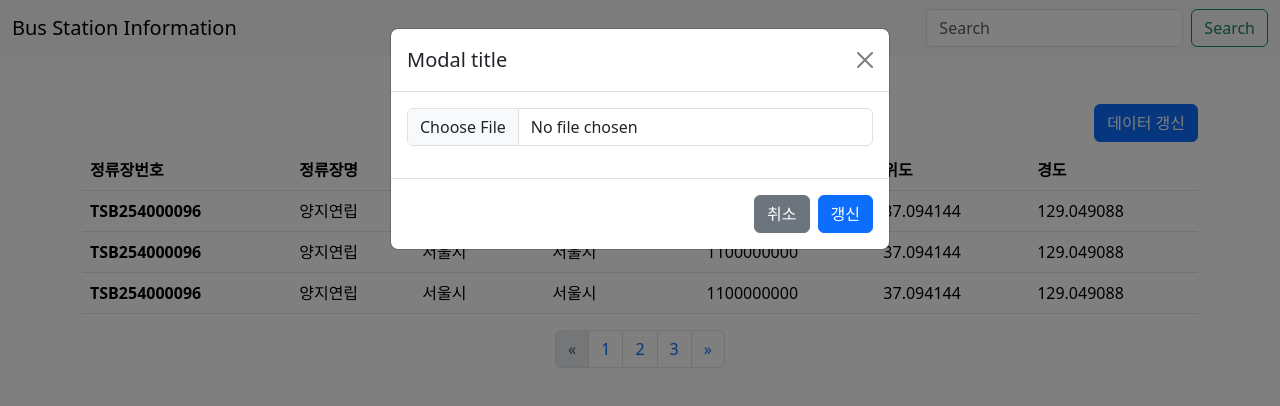
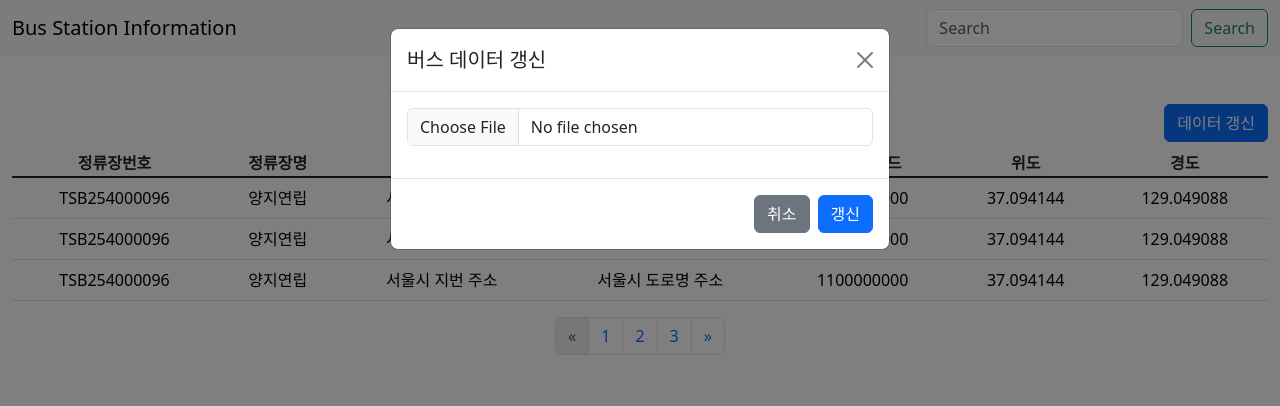
Before and after one commit to Ruby-Toys/bus-data-vue, a Vue app: page / in a window 1280 px wide. Both pictures are taken after a click on the button "데이터 갱신". Shown: the top 406 px of the page. Built offline with nearby package versions, Linux system fonts and the light colour scheme.

Commit message:
feat : 컴포넌트 분리

```diff
--- a/src/App.vue
+++ b/src/App.vue
@@ -1,3 +1,9 @@
 <template>
   <router-view />
 </template>
+
+<style>
+tr {
+  cursor: pointer;
+}
+</style>
--- /dev/null
+++ b/src/components/common/ListComp.vue
@@ -0,0 +1,16 @@
+<template>
+  <div class="table-responsive">
+    <table class="table table-hover align-middle">
+      <thead>
+        <slot name="thead" />
+      </thead>
+      <tbody class="table-group-divider">
+        <slot name="tbody" />
+      </tbody>
+    </table>
+  </div>
+</template>
+
+<script lang="ts" setup></script>
+
+<style scoped></style>
--- /dev/null
+++ b/src/components/common/ModalComp.vue
@@ -0,0 +1,48 @@
+<template>
+  <div
+    class="modal fade"
+    :id="id"
+    tabindex="-1"
+    aria-labelledby="modalLabel"
+    aria-hidden="true"
+  >
+    <div class="modal-dialog">
+      <div class="modal-content">
+        <div class="modal-header">
+          <h1 class="modal-title fs-5" id="modalLabel">{{ title }}</h1>
+          <button
+            type="button"
+            class="btn-close"
+            data-bs-dismiss="modal"
+            aria-label="Close"
+          ></button>
+        </div>
+        <div class="modal-body">
+          <slot name="body" />
+        </div>
+        <div class="modal-footer">
+          <button
+            type="button"
+            class="btn btn-secondary"
+            data-bs-dismiss="modal"
+          >
+            취소
+          </button>
+          <button type="button" class="btn btn-primary">{{ approve }}</button>
+        </div>
+      </div>
+    </div>
+  </div>
+</template>
+
+<script lang="ts" setup>
+import { defineProps } from "vue";
+
+defineProps({
+  id: { type: String, required: true },
+  title: { type: String, required: true },
+  approve: { type: String, required: true },
+});
+</script>
+
+<style scoped></style>
--- /dev/null
+++ b/src/components/common/ModalToggleButtonComp.vue
@@ -0,0 +1,21 @@
+<template>
+  <button
+    type="button"
+    class="btn btn-primary"
+    data-bs-toggle="modal"
+    :data-bs-target="`#${id}`"
+  >
+    {{ text }}
+  </button>
+</template>
+
+<script lang="ts" setup>
+import { defineProps } from "vue";
+
+defineProps({
+  id: { type: String, required: true },
+  text: { type: String, required: true },
+});
+</script>
+
+<style scoped></style>
--- /dev/null
+++ b/src/components/common/NavbarComp.vue
@@ -0,0 +1,20 @@
+<template>
+  <nav class="navbar bg-body-tertiary">
+    <div class="container-fluid">
+      <a class="navbar-brand">Bus Station Information</a>
+      <form class="d-flex" role="search">
+        <input
+          class="form-control me-2"
+          type="search"
+          placeholder="Search"
+          aria-label="Search"
+        />
+        <button class="btn btn-outline-success" type="submit">Search</button>
+      </form>
+    </div>
+  </nav>
+</template>
+
+<script lang="ts" setup></script>
+
+<style scoped></style>
--- /dev/null
+++ b/src/components/common/PaginationComp.vue
@@ -0,0 +1,23 @@
+<template>
+  <nav aria-label="Page navigation">
+    <ul class="pagination justify-content-center">
+      <li class="page-item disabled">
+        <a class="page-link" href="#" aria-label="Previous">
+          <span aria-hidden="true">&laquo;</span>
+        </a>
+      </li>
+      <li class="page-item"><a class="page-link" href="#">1</a></li>
+      <li class="page-item"><a class="page-link" href="#">2</a></li>
+      <li class="page-item"><a class="page-link" href="#">3</a></li>
+      <li class="page-item">
+        <a class="page-link" href="#" aria-label="Next">
+          <span aria-hidden="true">&raquo;</span>
+        </a>
+      </li>
+    </ul>
+  </nav>
+</template>
+
+<script lang="ts" setup></script>
+
+<style scoped></style>
--- a/src/views/HomeView.vue
+++ b/src/views/HomeView.vue
@@ -1,131 +1,86 @@
 <template>
-  <nav class="navbar bg-body-tertiary">
-    <div class="container-fluid">
-      <a class="navbar-brand">Bus Station Information</a>
-      <form class="d-flex" role="search">
-        <input
-          class="form-control me-2"
-          type="search"
-          placeholder="Search"
-          aria-label="Search"
-        />
-        <button class="btn btn-outline-success" type="submit">Search</button>
-      </form>
+  <NavbarComp />
+  <div class="container-xxl mt-5">
+    <div class="d-flex justify-content-end mb-2">
+      <ModalToggleButtonComp :id="modal.id" :text="modal.toggle" />
     </div>
-  </nav>
-
-  <div class="container mt-5">
-    <div class="d-flex justify-content-end mb-2">
-      <!-- Button trigger modal -->
-      <button
-        type="button"
-        class="btn btn-primary"
-        data-bs-toggle="modal"
-        data-bs-target="#exampleModal"
-      >
-        데이터 갱신
-      </button>
-    </div>
-    <table class="table">
-      <thead>
-        <tr>
-          <th scope="col">정류장번호</th>
-          <th scope="col">정류장명</th>
-          <th scope="col">지번 주소</th>
-          <th scope="col">도로명 주소</th>
-          <th scope="col">법정동코드</th>
-          <th scope="col">위도</th>
-          <th scope="col">경도</th>
+    <ListComp>
+      <template #thead>
+        <th scope="col" class="text-center">정류장번호</th>
+        <th scope="col" class="text-center">정류장명</th>
+        <th scope="col" class="text-center">지번 주소</th>
+        <th scope="col" class="text-center">도로명 주소</th>
+        <th scope="col" class="text-center">법정동 코드</th>
+        <th scope="col" class="text-center">위도</th>
+        <th scope="col" class="text-center">경도</th>
+      </template>
+      <template #tbody>
+        <tr v-for="bus in busList" :key="bus.stationId">
+          <td class="text-center">{{ bus.stationId }}</td>
+          <td class="text-center">{{ bus.name }}</td>
+          <td class="text-center">{{ bus.address }}</td>
+          <td class="text-center">{{ bus.roadAddress }}</td>
+          <td class="text-center">{{ bus.bcode }}</td>
+          <td class="text-center">{{ bus.lng }}</td>
+          <td class="text-center">{{ bus.lat }}</td>
         </tr>
-      </thead>
-      <tbody>
-        <tr>
-          <th scope="row">TSB254000096</th>
-          <td>양지연립</td>
-          <td>서울시</td>
-          <td>서울시</td>
-          <td>1100000000</td>
-          <td>37.094144</td>
-          <td>129.049088</td>
-        </tr>
-        <tr>
-          <th scope="row">TSB254000096</th>
-          <td>양지연립</td>
-          <td>서울시</td>
-          <td>서울시</td>
-          <td>1100000000</td>
-          <td>37.094144</td>
-          <td>129.049088</td>
-        </tr>
-        <tr>
-          <th scope="row">TSB254000096</th>
-          <td>양지연립</td>
-          <td>서울시</td>
-          <td>서울시</td>
-          <td>1100000000</td>
-          <td>37.094144</td>
-          <td>129.049088</td>
-        </tr>
-      </tbody>
-    </table>
-    <nav aria-label="Page navigation">
-      <ul class="pagination justify-content-center">
-        <li class="page-item disabled">
-          <a class="page-link" href="#" aria-label="Previous">
-            <span aria-hidden="true">&laquo;</span>
-          </a>
-        </li>
-        <li class="page-item"><a class="page-link" href="#">1</a></li>
-        <li class="page-item"><a class="page-link" href="#">2</a></li>
-        <li class="page-item"><a class="page-link" href="#">3</a></li>
-        <li class="page-item">
-          <a class="page-link" href="#" aria-label="Next">
-            <span aria-hidden="true">&raquo;</span>
-          </a>
-        </li>
-      </ul>
-    </nav>
+      </template>
+    </ListComp>
+    <PaginationComp />
   </div>
-
-  <!-- Modal -->
-  <div
-    class="modal fade"
-    id="exampleModal"
-    tabindex="-1"
-    aria-labelledby="exampleModalLabel"
-    aria-hidden="true"
-  >
-    <div class="modal-dialog">
-      <div class="modal-content">
-        <div class="modal-header">
-          <h1 class="modal-title fs-5" id="exampleModalLabel">Modal title</h1>
-          <button
-            type="button"
-            class="btn-close"
-            data-bs-dismiss="modal"
-            aria-label="Close"
-          ></button>
-        </div>
-        <div class="modal-body">
-          <div class="input-group mb-3">
-            <input type="file" class="form-control" id="inputGroupFile02" />
-          </div>
-        </div>
-        <div class="modal-footer">
-          <button
-            type="button"
-            class="btn btn-secondary"
-            data-bs-dismiss="modal"
-          >
-            취소
-          </button>
-          <button type="button" class="btn btn-primary">갱신</button>
-        </div>
+  <ModalComp :id="modal.id" :title="modal.title" :approve="modal.approve">
+    <template #body>
+      <div class="input-group mb-3">
+        <input type="file" class="form-control" id="busFile" />
       </div>
-    </div>
-  </div>
+    </template>
+  </ModalComp>
 </template>
 
-<script setup lang="ts"></script>
+<script lang="ts" setup>
+import ListComp from "@/components/common/ListComp.vue";
+import NavbarComp from "@/components/common/NavbarComp.vue";
+import PaginationComp from "@/components/common/PaginationComp.vue";
+import ModalComp from "@/components/common/ModalComp.vue";
+import { reactive, ref } from "vue";
+import ModalToggleButtonComp from "@/components/common/ModalToggleButtonComp.vue";
+
+const modal = reactive({
+  id: "busModal",
+  title: "버스 데이터 갱신",
+  approve: "갱신",
+  toggle: "데이터 갱신",
+});
+
+const busList = ref([
+  {
+    stationId: "TSB254000096",
+    name: "양지연립",
+    address: "서울시 지번 주소",
+    roadAddress: "서울시 도로명 주소",
+    lat: "129.049088",
+    lng: "37.094144",
+    bcode: "1100000000",
+  },
+  {
+    stationId: "TSB254000096",
+    name: "양지연립",
+    address: "서울시 지번 주소",
+    roadAddress: "서울시 도로명 주소",
+    lat: "129.049088",
+    lng: "37.094144",
+    bcode: "1100000000",
+  },
+  {
+    stationId: "TSB254000096",
+    name: "양지연립",
+    address: "서울시 지번 주소",
+    roadAddress: "서울시 도로명 주소",
+    lat: "129.049088",
+    lng: "37.094144",
+    bcode: "1100000000",
+  },
+]);
+</script>
 
 <style scoped></style>
```
